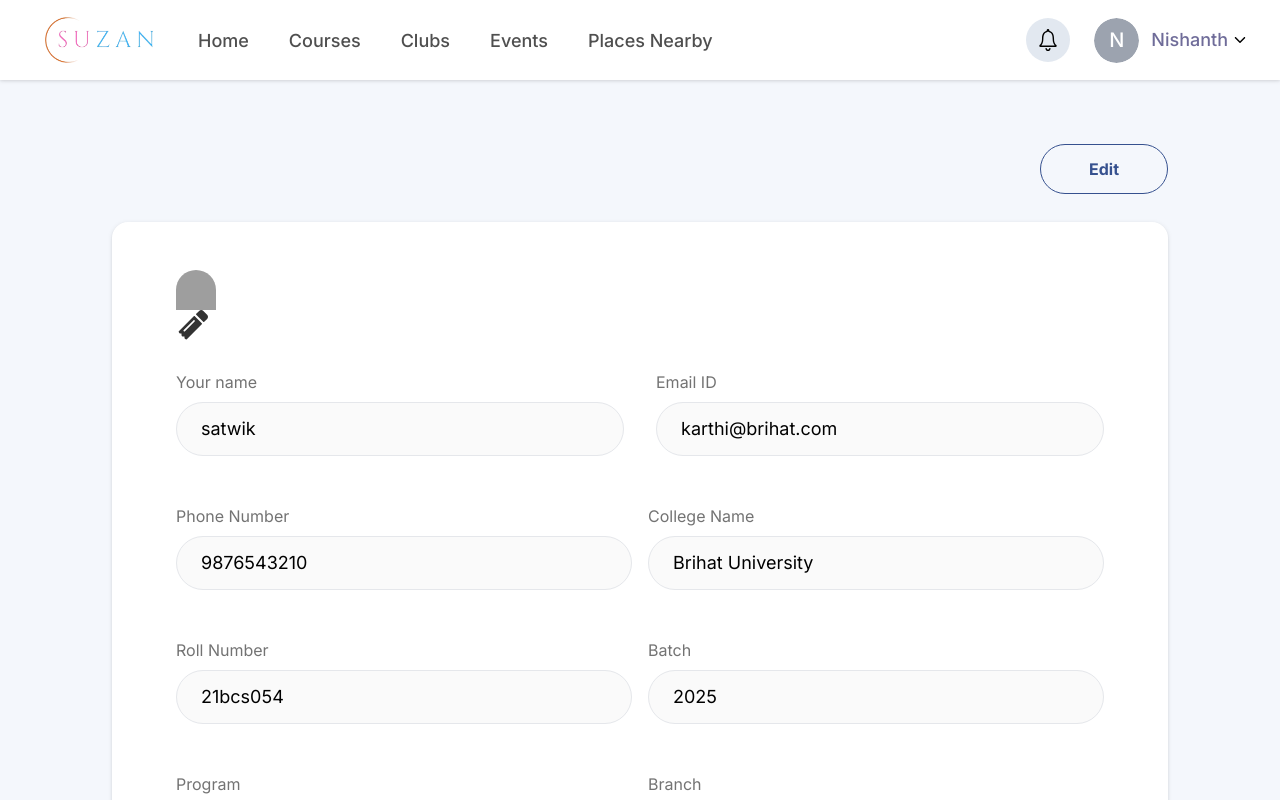
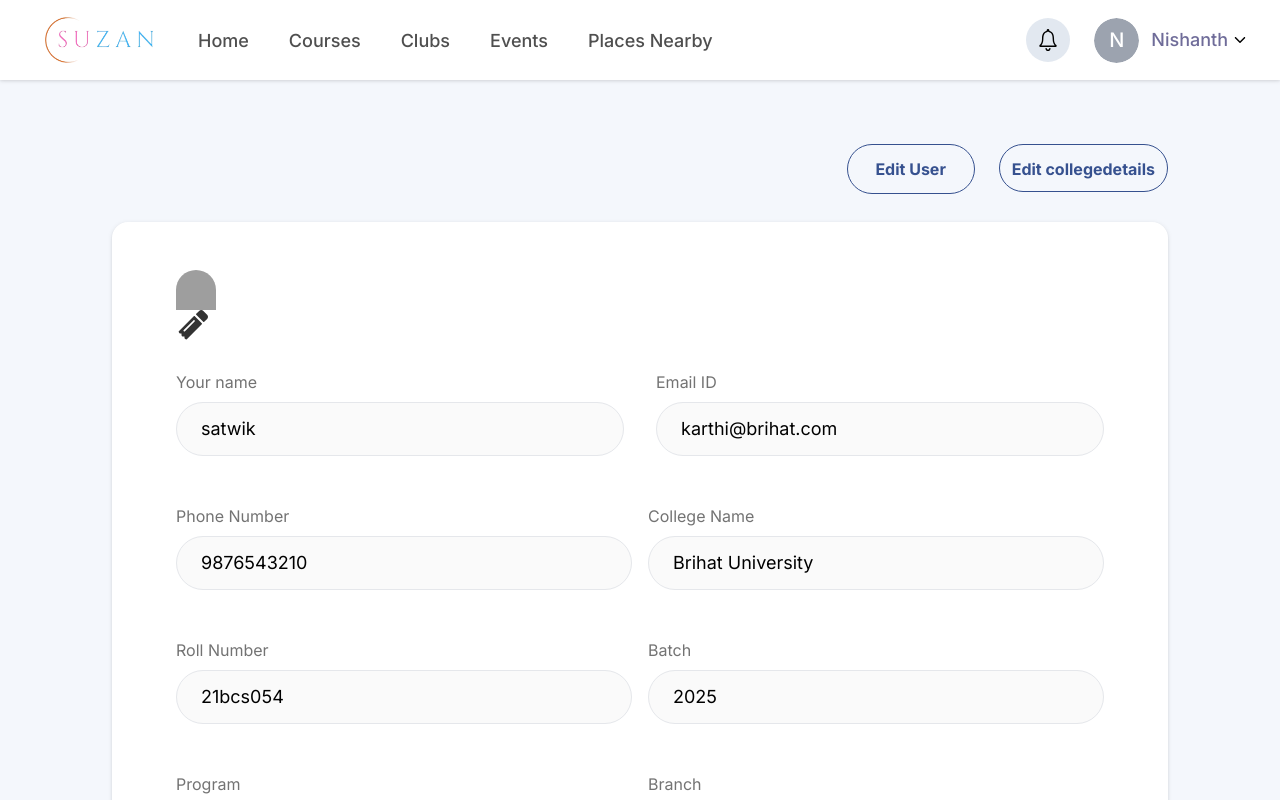
Before and after one commit to Nishanth019/SUZAN-FE, a Next.js app: page /profile in a window 1280 px wide. Shown: the top 800 px of the page. Built offline with nearby package versions, Linux system fonts and the light colour scheme; grey boxes are pictures that could not be loaded.

Commit message:
changed footer icons and added hide button

```diff
--- a/src/components/Profile/ProfileComponent.jsx
+++ b/src/components/Profile/ProfileComponent.jsx
@@ -21,7 +21,7 @@
 
 const admindummydata = {
     id: "1",
-    picture:"https://images.herzindagi.info/image/2020/Feb/sunny-leone-shares-beauty-secrets-m.jpg",
+    picture: "https://images.herzindagi.info/image/2020/Feb/sunny-leone-shares-beauty-secrets-m.jpg",
     name: "satwik",
     email: "karthi@brihat.com",
     phone: "9876543210",
@@ -85,6 +85,7 @@
     const [loggedUser, setLoggedUser] = useState(null);
 
     const [isEdit, setIsEdit] = useState(true);
+    const [isEditCollegeDetails, setIsEditCollegeDetails] = useState(true);
 
     const form = useFormik({
         initialValues: {
@@ -172,7 +173,7 @@
         validationSchema: adminValidationSchema,
 
         onSubmit: async (values) => {
-            setIsEdit(true);
+            setIsEditCollegeDetails(true);
             console.log("now");
             console.log(values);
             if (loggedUser?.role === "admin") {
@@ -352,22 +353,42 @@
 
     return (
         <div className="bg-[#F4F7FC] h-full flex-col flex justify-center items-center gap-7 p-6 w-full px-4 md:px-16 lg:px-28 py-16">
-            <div className="flex justify-end w-full">
+            <div className="flex  justify-end w-full">
+                <div className="px-6 ">
                     {isEdit ? (
                         <button
                             onClick={() => setIsEdit(false)}
                             className="text-center border border-[#36518F] text-[#36518F] p-3 font-bold rounded-full w-32"
                         >
-                        Edit
+                            Edit User
                         </button>
                     ) : (
                         <button
                             onClick={form.handleSubmit}
-                        className="text-center border text-white bg-blue-400 hover:bg-blue-500 p-3 font-bold rounded-full w-32"
+                            className="text-center border px-5 text-white bg-blue-400 hover:bg-blue-500 p-3 font-bold rounded-full w-32"
                         >
-                        Save
+                            Save User Details
                         </button>
                     )}
+                </div>
+
+                <div>
+                    {isEditCollegeDetails && form.values.role === "admin" ? (
+                        <button
+                            onClick={() => setIsEditCollegeDetails(false)}
+                            className="text-center border border-[#36518F] text-[#36518F] p-3 font-bold rounded-full w-42 h-12"
+                        >
+                            Edit collegedetails
+                        </button>
+                    ) : (
+                        <button
+                            onClick={formcollege.handleSubmit}
+                            className="text-center border text-white bg-blue-400 hover:bg-blue-500 p-3 font-bold rounded-full w-42 h-12"
+                        >
+                            Save College Details
+                        </button>
+                    )}
+                </div>
 
             </div>
             <div className="w-full max-sm:w-screen bg-white rounded-2xl lg:px-16 md:px-10 px-4 py-12 flex flex-col gap-y-7 max-sm:h-full drop-shadow">
@@ -557,7 +578,7 @@
                                 handleChange={formcollege.handleChangeCollegeDetails}
                                 value={formcollege.values.streetname}
                                 label="Street Name"
-                                disabled={isEdit}
+                                disabled={isEditCollegeDetails}
                             />
 
                             <Input
@@ -567,7 +588,7 @@
                                 handleChange={formcollege.handleChangeCollegeDetails}
                                 value={formcollege.values.city}
                                 label="City"
-                                disabled={isEdit}
+                                disabled={isEditCollegeDetails}
                             />
                         </div>
                         <div className="flex md:flex-row flex-col items-center gap-4 w-full mt-4">
@@ -579,7 +600,7 @@
                                 handleChange={formcollege.handleChangeCollegeDetails}
                                 value={formcollege.values.state}
                                 label="State "
-                                disabled={isEdit}
+                                disabled={isEditCollegeDetails}
                             />
 
                             <Input
@@ -589,7 +610,7 @@
                                 handleChange={formcollege.handleChangeCollegeDetails}
                                 value={formcollege.values.pincode}
                                 label="Pincode"
-                                disabled={isEdit}
+                                disabled={isEditCollegeDetails}
                             />
                         </div>
                         <div className="flex md:flex-row flex-col items-center gap-4 w-full mt-4">
```
Lines whose indentation alone changed are shown as unchanged.
